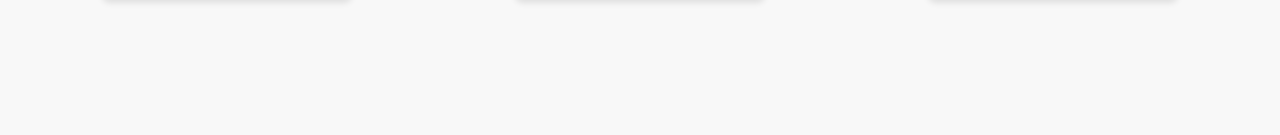
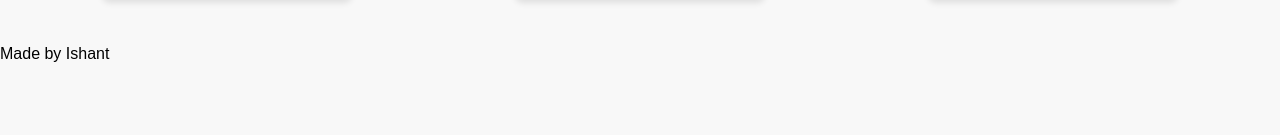
Before and after one commit to Ishant880/LEO-WEB-DEV, a plain HTML site: page index.html in a window 1280 px wide. Shown: the part 570-705 px from the top of the page. Drawn offline with Linux system fonts and the light colour scheme.

Commit message:
index.html

```diff
--- a/index.html
+++ b/index.html
@@ -101,6 +101,7 @@
 <footer>
     <p>&copy; 2025 Simple Zomato Clone. All rights reserved.</p>
 </footer>
-
+<p>Made by Ishant
+</p>
 </body>
 </html>
```
